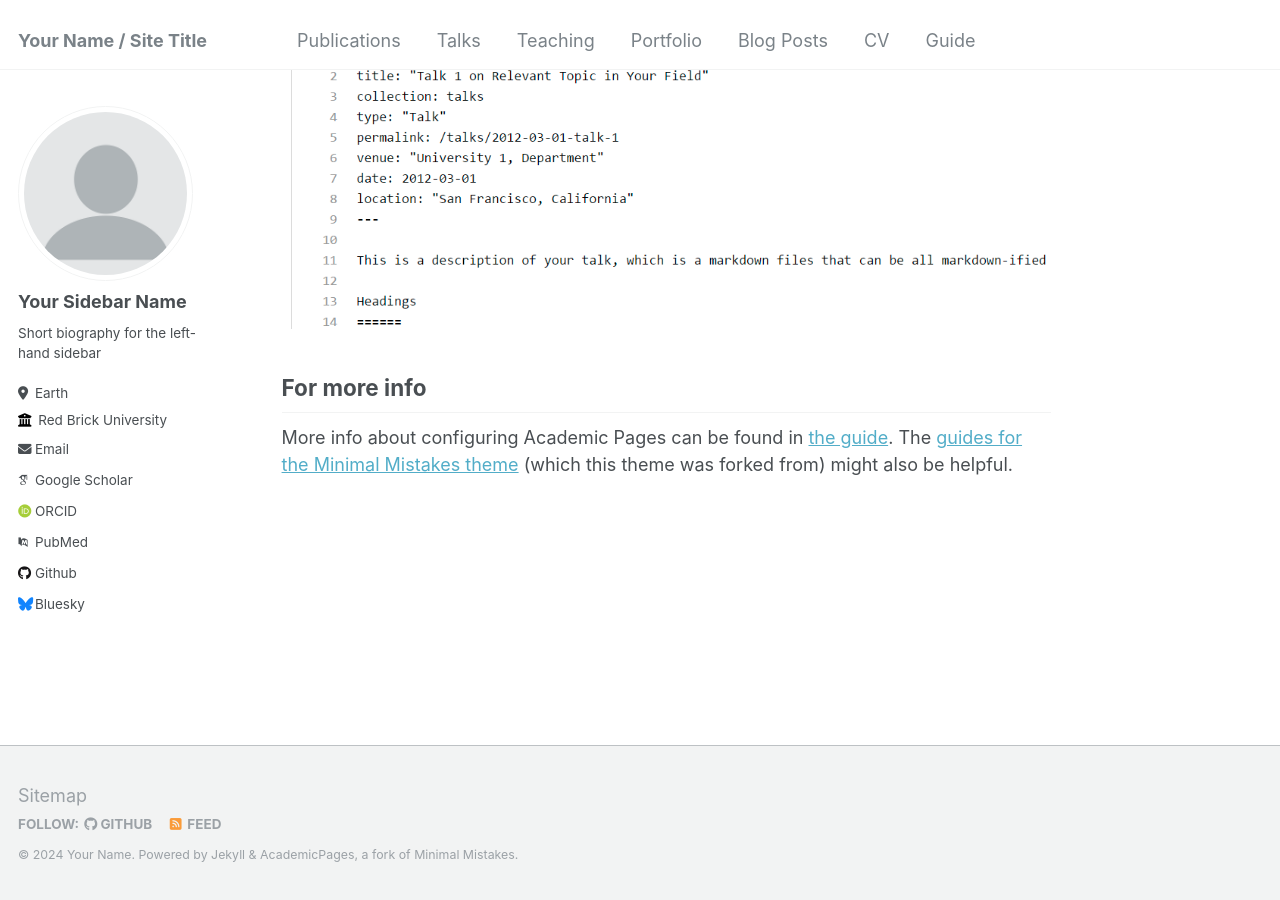
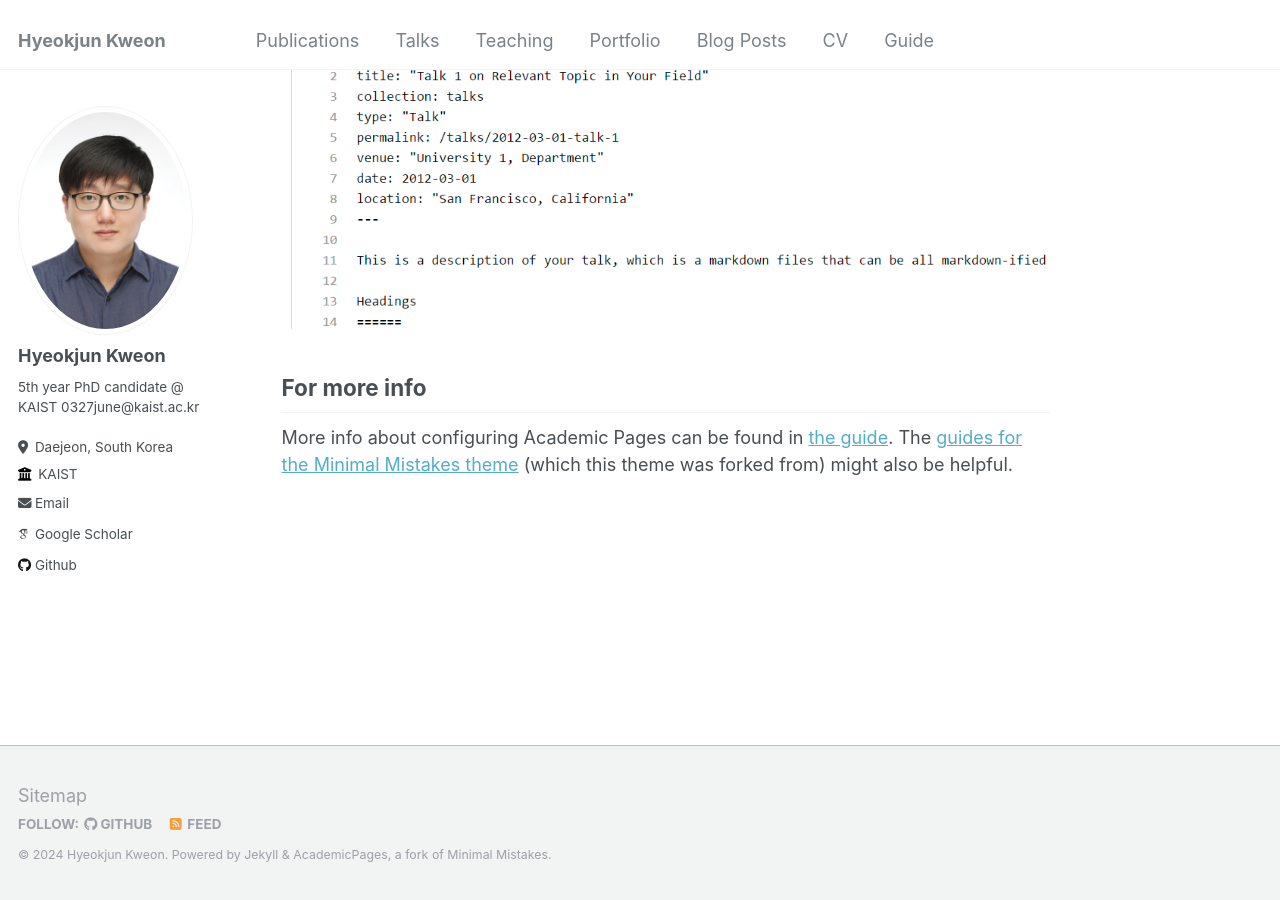
Before and after one commit to sangrockEG/sangrockEG.github.io, a Jekyll site: the page built from _pages/about.md, in a window 1280 px wide and 900 px high, scrolled down 2660 px. Built offline with Jekyll 4.4.1, drawn with Linux system fonts in a browser that asks for light colours; some web fonts are replaced.

Commit message:
Update _config.yml

```diff
--- a/_config.yml
+++ b/_config.yml
@@ -8,47 +8,49 @@
 
 # Basic Site Settings
 locale                   : "en-US"
-title                    : "Your Name / Site Title"
+title                    : "Hyeokjun Kweon"
 title_separator          : "-"
-name                     : &name "Your Name"
+name                     : &name "Hyeokjun Kweon"
 description              : &description "personal description"
-url                      : https://academicpages.github.io # the base hostname & protocol for your site e.g. "https://mmistakes.github.io"
+url                      : https://sangrockeg.github.io # the base hostname & protocol for your site e.g. "https://mmistakes.github.io"
 baseurl                  : "" # the subpath of your site, e.g. "/blog"
-repository               : "academicpages/academicpages.github.io"
+repository               : "sangrockeg/sangrockeg.github.io"
 
 # Site Author - The following control what appear as part of the author content on the side bar.
 #               If a field is blank the icon and link will not appear, otherwise it will be shown.
 #               Additional customization can be done by editing /_includes/author-profile.html
 author:
   # Biographic information
-  avatar           : "profile.png"
-  name             : "Your Sidebar Name"
+  avatar           : "headshot_2.JPG"
+  name             : "Hyeokjun Kweon"
   pronouns         : # example: "she/her"
-  bio              : "Short biography for the left-hand sidebar"
-  location         : "Earth"
-  employer         : "Red Brick University"
+  bio              : "5th year PhD candidate @ KAIST \n 0327june@kaist.ac.kr"
+  location         : "Daejeon, South Korea"
+  employer         : "KAIST"
   uri              : # URL
-  email            : "none@example.org"
+  email            : "0327june@kaist.ac.kr"
 
   # Academic websites
   arxiv            : # URL - Update with the correct link to your profile
-  googlescholar    : "https://scholar.google.com/citations?user=PS_CX0AAAAAJ"
+  googlescholar    : "https://scholar.google.com/citations?user=em3aymgAAAAJ&hl=en"
   impactstory      : # URL
-  orcid            : "http://orcid.org/yourorcidurl"
-  semantic         : # URL
-  pubmed           : "https://www.ncbi.nlm.nih.gov/pubmed/?term=john+snow"
+  orcid            :
+  pubmed           :
   researchgate     : # URL
 
   # Repositories and software development
   bitbucket        : # Username - Update with your username on the site
   codepen          : # Username
   dribbble         : # Username
-  github           : "academicpages"
+  github           : "sangrockeg"
   kaggle           : # Username
   stackoverflow    : # User number or user number and name (i.e., use "1" or "1/jeff-atwood")
 
+  # CV
+  # cv               : "https://sangrockeg.github.io/assets/hyeokjun_kweon_cv_240613.pdf"
+
   # Social media
-  bluesky          : "bsky.app" # Replace this with you Bluesky username
+  bluesky          :
   facebook         : # Username
   flickr           : # Username
   foursquare       : # Username
@@ -137,7 +139,7 @@ social:
 
 # Analytics
 analytics:
-  provider               :  "false" # false (default), "google", "google-universal", "google-analytics-4", "custom"
+  provider               :  "google-universal" # false (default), "google", "google-universal", "google-analytics-4", "custom"
   google:
     tracking_id          :
 
@@ -200,18 +202,18 @@ kramdown:
 
 # Collections
 collections:
-  teaching:
-    output: true
-    permalink: /:collection/:path/
-  publications:
-    output: true
-    permalink: /:collection/:path/
-  portfolio:
-    output: true
-    permalink: /:collection/:path/
-  talks:
-    output: true
-    permalink: /:collection/:path/
+  # teaching:
+  #   output: false
+  #   permalink: /:collection/:path/
+  # publications:
+  #   output: false
+  #   permalink: /:collection/:path/
+  # portfolio:
+  #   output: false
+  #   permalink: /:collection/:path/
+  # talks:
+  #   output: false
+  #   permalink: /:collection/:path/
 
 
 # Defaults
@@ -235,40 +237,40 @@ defaults:
       layout: single
       author_profile: true
   # _teaching
-  - scope:
-      path: ""
-      type: teaching
-    values:
-      layout: single
-      author_profile: true
-      share: true
-      comments: true
-  # _publications
-  - scope:
-      path: ""
-      type: publications
-    values:
-      layout: single
-      author_profile: true
-      share: true
-      comments: true
-  # _portfolio
-  - scope:
-      path: ""
-      type: portfolio
-    values:
-      layout: single
-      author_profile: true
-      share: true
-      comment: true
-  # _talks
-  - scope:
-      path: ""
-      type: talks
-    values:
-      layout: talk
-      author_profile: true
-      share: true
+  # - scope:
+  #     path: ""
+  #     type: teaching
+  #   values:
+  #     layout: single
+  #     author_profile: true
+  #     share: true
+  #     comments: true
+  # # _publications
+  # - scope:
+  #     path: ""
+  #     type: publications
+  #   values:
+  #     layout: single
+  #     author_profile: true
+  #     share: true
+  #     comments: true
+  # # _portfolio
+  # - scope:
+  #     path: ""
+  #     type: portfolio
+  #   values:
+  #     layout: single
+  #     author_profile: true
+  #     share: true
+  #     comment: true
+  # # _talks
+  # - scope:
+  #     path: ""
+  #     type: talks
+  #   values:
+  #     layout: talk
+  #     author_profile: true
+  #     share: true
 
 
 # Sass/SCSS
@@ -278,23 +280,23 @@ sass:
 
 
 # Outputting
-permalink: /:categories/:title/
+# permalink: /:categories/:title/
 # paginate: 5 # amount of posts to show
 # paginate_path: /page:num/
-timezone: America/Los_Angeles # http://en.wikipedia.org/wiki/List_of_tz_database_time_zones
+timezone: Asia/Seoul # http://en.wikipedia.org/wiki/List_of_tz_database_time_zones
 
 
 # Plugins
 plugins:
   - jekyll-paginate
-  - jekyll-sitemap
+  # - jekyll-sitemap
   - jekyll-gist
   - jekyll-feed
   - jekyll-redirect-from
 # mimic GitHub Pages with --safe
 whitelist:
   - jekyll-paginate
-  - jekyll-sitemap
+  # - jekyll-sitemap
   - jekyll-gist
   - jekyll-feed
   - jemoji
```
